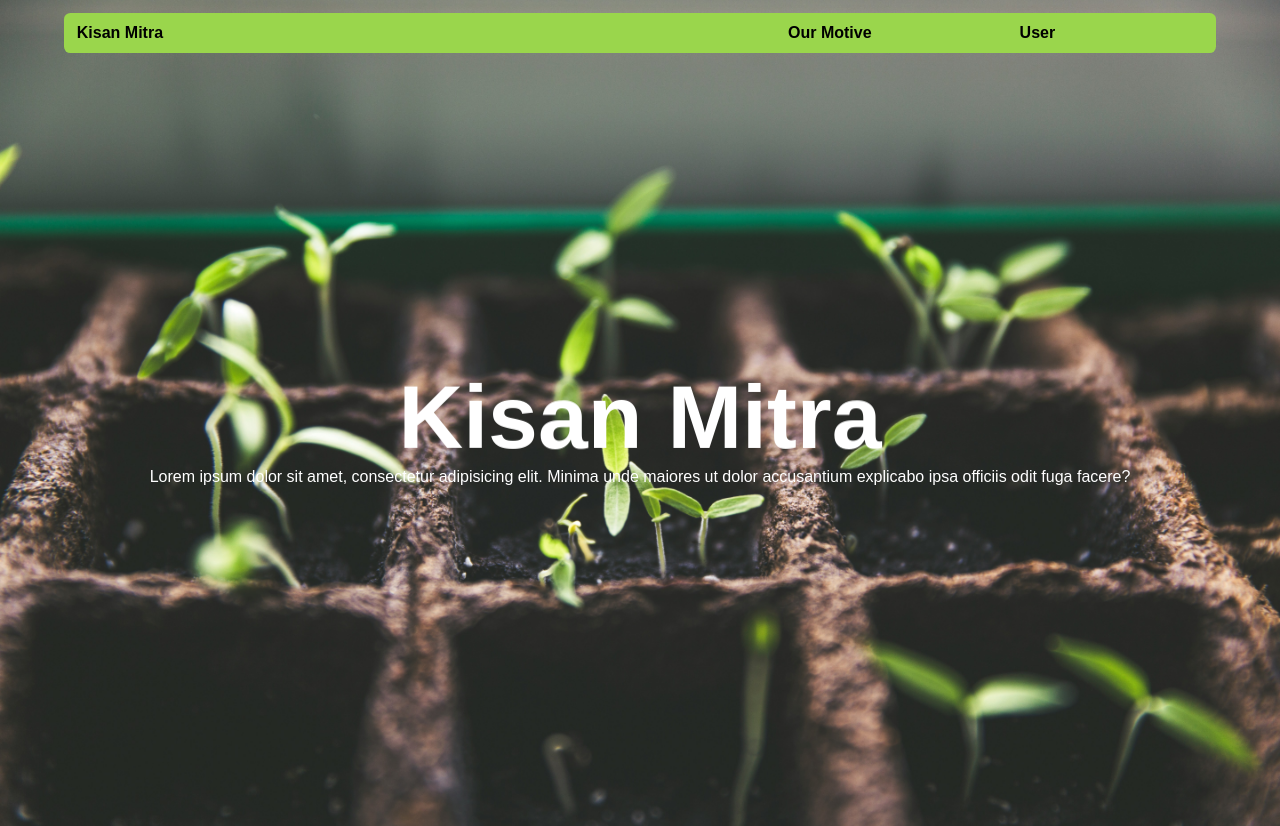
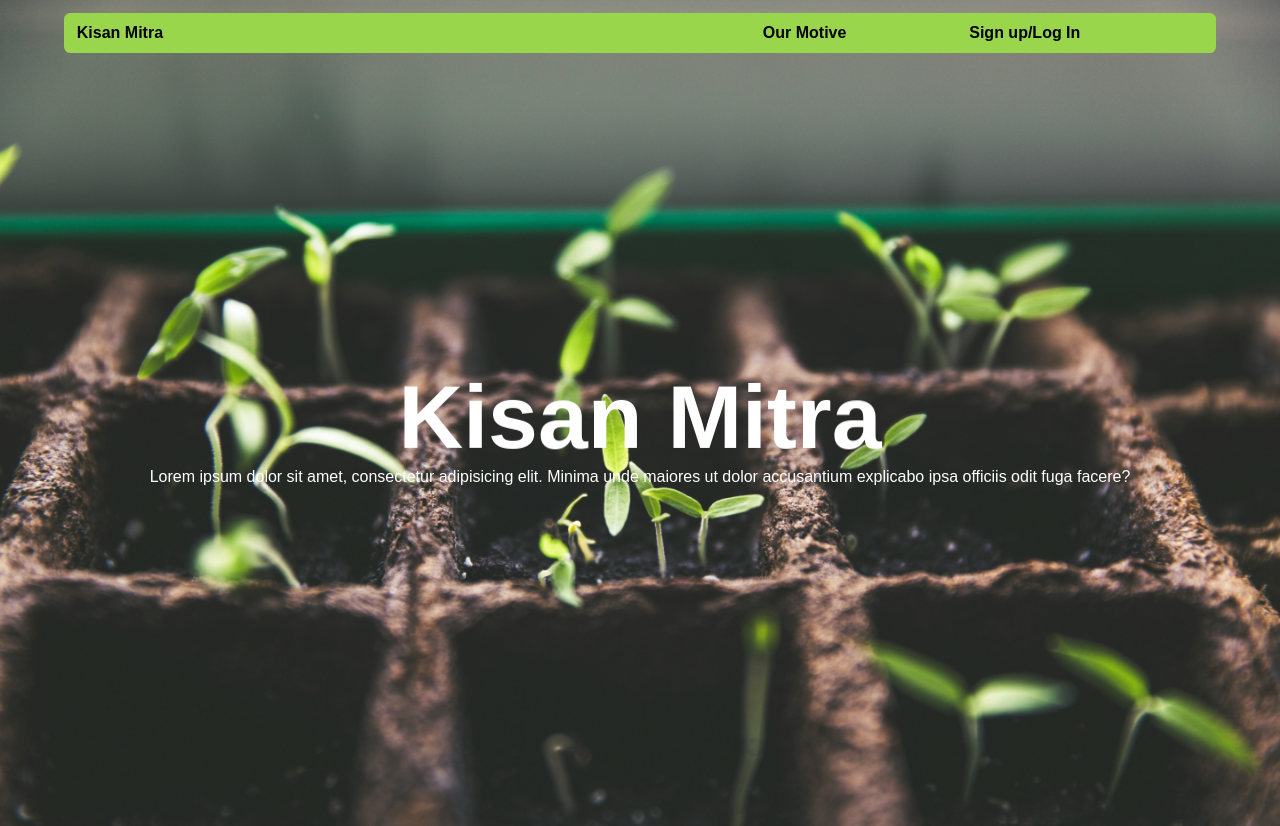
Before and after one commit to ashutoshdebug/Kisan-Mitr, a Flask app: page / in a window 1280 px wide. Run offline with Flask 3, Linux system fonts and the light colour scheme; some web fonts are replaced.

Commit message:
better name

```diff
--- a/templates/index.html
+++ b/templates/index.html
@@ -45,7 +45,7 @@
               <div id="nav-right">
                 <ul>
                   <li><a href="{{url_for('motivePage')}}">Our Motive</a></li>
-                  <li><a href="{{ url_for('account_page')}}">User</a></li>
+                  <li><a href="{{ url_for('account_page')}}">Sign up/Log In</a></li>
                 </ul>
               </div>
             </div>
```
